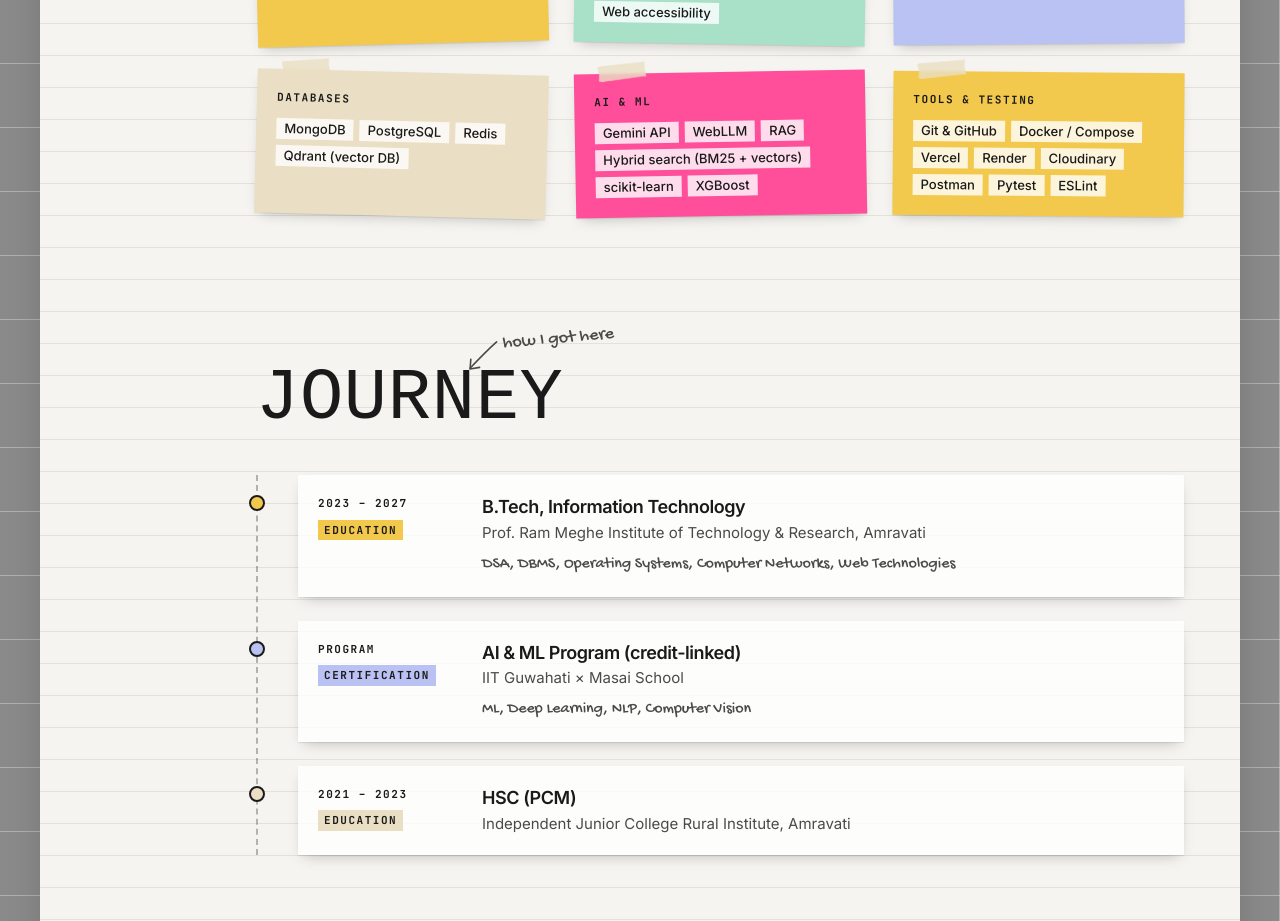
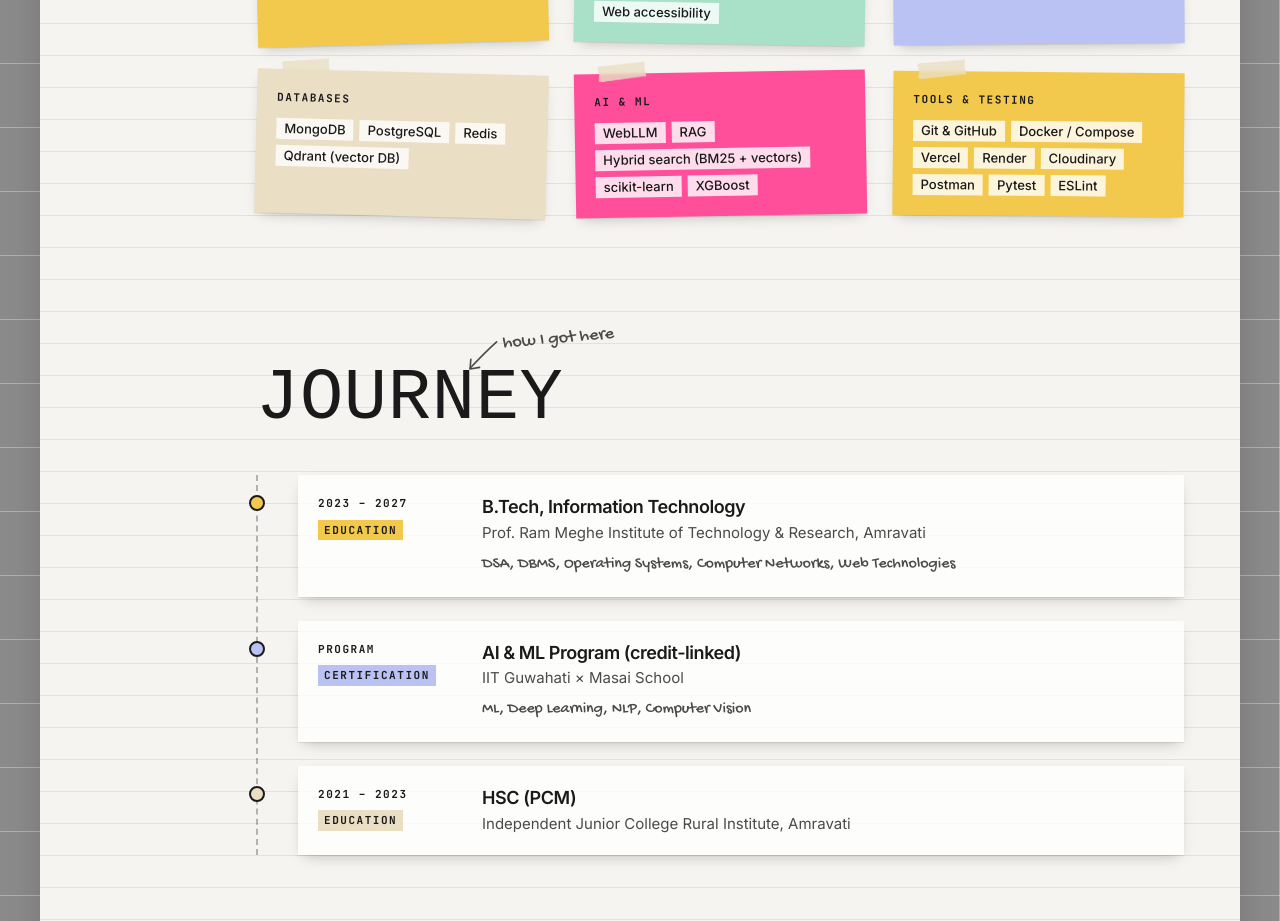
Before and after one commit to baymax-14/PORTFOLIO, a React (Vite) app: page /about in a window 1280 px wide. Shown: the part 1280-2201 px from the top of the page. Built offline with nearby package versions, Linux system fonts and the light colour scheme; a web font is replaced by a local one.

Commit message:
feat: add skills data for portfolio and about pages

```diff
--- a/src/data/skills.js
+++ b/src/data/skills.js
@@ -2,7 +2,7 @@
 export const skillGroups = [
   { color: "yellow", label: "Frontend", sticker: "⚡", items: ["React", "Redux Toolkit", "Tailwind", "Vite"] },
   { color: "green", label: "Backend", sticker: "🛠️", items: ["Node / Express", "FastAPI", "Flask", "JWT + RBAC"] },
-  { color: "pink", label: "AI / ML", sticker: "🧠", items: ["RAG", "Hybrid Search", "Gemini API", "XGBoost"] },
+  { color: "pink", label: "AI / ML", sticker: "🧠", items: ["RAG", "Hybrid Search", "XGBoost"] },
   { color: "blue", label: "Data & Ops", sticker: "🐳", items: ["MongoDB", "PostgreSQL", "Qdrant", "Docker"] },
 ];
 
@@ -15,6 +15,6 @@ export const skillDetails = [
   { label: "Frontend", color: "mint", items: ["React", "Redux Toolkit", "React Router", "Tailwind CSS", "Vite", "Responsive design", "Web accessibility"] },
   { label: "Backend & APIs", color: "lilac", items: ["Node.js", "Express", "FastAPI", "Flask", "REST APIs", "JWT auth", "RBAC", "Multer"] },
   { label: "Databases", color: "sand", items: ["MongoDB", "PostgreSQL", "Redis", "Qdrant (vector DB)"] },
-  { label: "AI & ML", color: "pink", items: ["Gemini API", "WebLLM", "RAG", "Hybrid search (BM25 + vectors)", "scikit-learn", "XGBoost"] },
+  { label: "AI & ML", color: "pink", items: ["WebLLM", "RAG", "Hybrid search (BM25 + vectors)", "scikit-learn", "XGBoost"] },
   { label: "Tools & Testing", color: "yellow", items: ["Git & GitHub", "Docker / Compose", "Vercel", "Render", "Cloudinary", "Postman", "Pytest", "ESLint"] },
 ];
```
